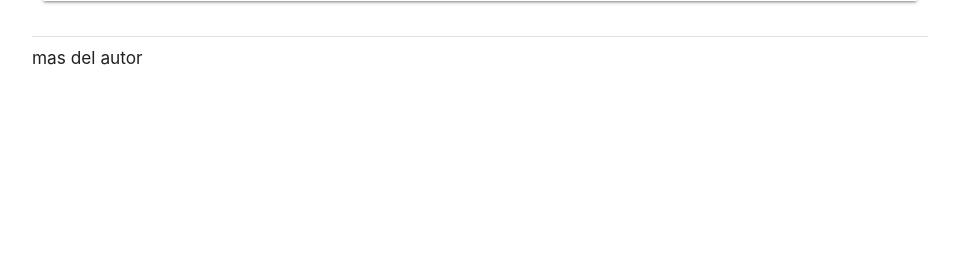
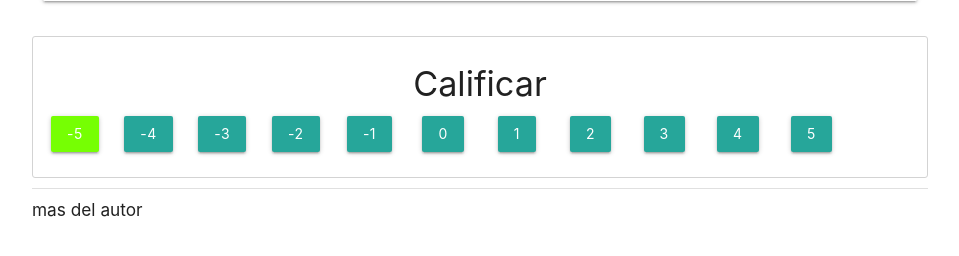
Before and after one commit to informatorio2020com07/django-blog, a Django app: template post/templates/post/post.html in a window 1280 px wide. Shown: the part 417-673 px from the top of the page, without its empty margins (160-1119 px from the left). Run offline with Django 3.2, Linux system fonts and the light colour scheme; the template is opened without the code that fills it, so the values that code supplies are empty.

Commit message:
botones calificacion

```diff
--- a/post/templates/post/post.html
+++ b/post/templates/post/post.html
@@ -38,6 +38,48 @@
                   </div>
                 </div>
                 <!-- fin post previa -->
+            </div>
+
+            <div class="row comentarios">
+              <div class="col s12 center-align">
+                <h4>Calificar</h4>
+              </div>
+              <div class="row center-align">
+                <div class="col s1">
+                  <a class="waves-effect waves-light btn pulse light-green accent-3" href="">-5</a>
+                </div>
+                <div class="col s1">
+                  <a class="waves-effect waves-light btn" href="">-4</a>
+                </div>
+                <div class="col s1">
+                  <a class="waves-effect waves-light btn" href="">-3</a>
+                </div>
+                <div class="col s1">
+                  <a class="waves-effect waves-light btn" href="">-2</a>
+                </div>
+                <div class="col s1">
+                  <a class="waves-effect waves-light btn" href="">-1</a>
+                </div>
+                <div class="col s1">
+                  <a class="waves-effect waves-light btn" href="">0</a>
+                </div>
+                <div class="col s1">
+                  <a class="waves-effect waves-light btn" href="">1</a>
+                </div>
+                <div class="col s1">
+                  <a class="waves-effect waves-light btn" href="">2</a>
+                </div>
+                <div class="col s1">
+                  <a class="waves-effect waves-light btn" href="">3</a>
+                </div>
+                <div class="col s1">
+                  <a class="waves-effect waves-light btn" href="">4</a>
+                </div>
+                <div class="col s1">
+                  <a class="waves-effect waves-light btn" href="">5</a>
+                </div>
+
+              </div>
             </div>
             {% if post.permitir_comentarios %}
               <div class="row comentarios">
```
